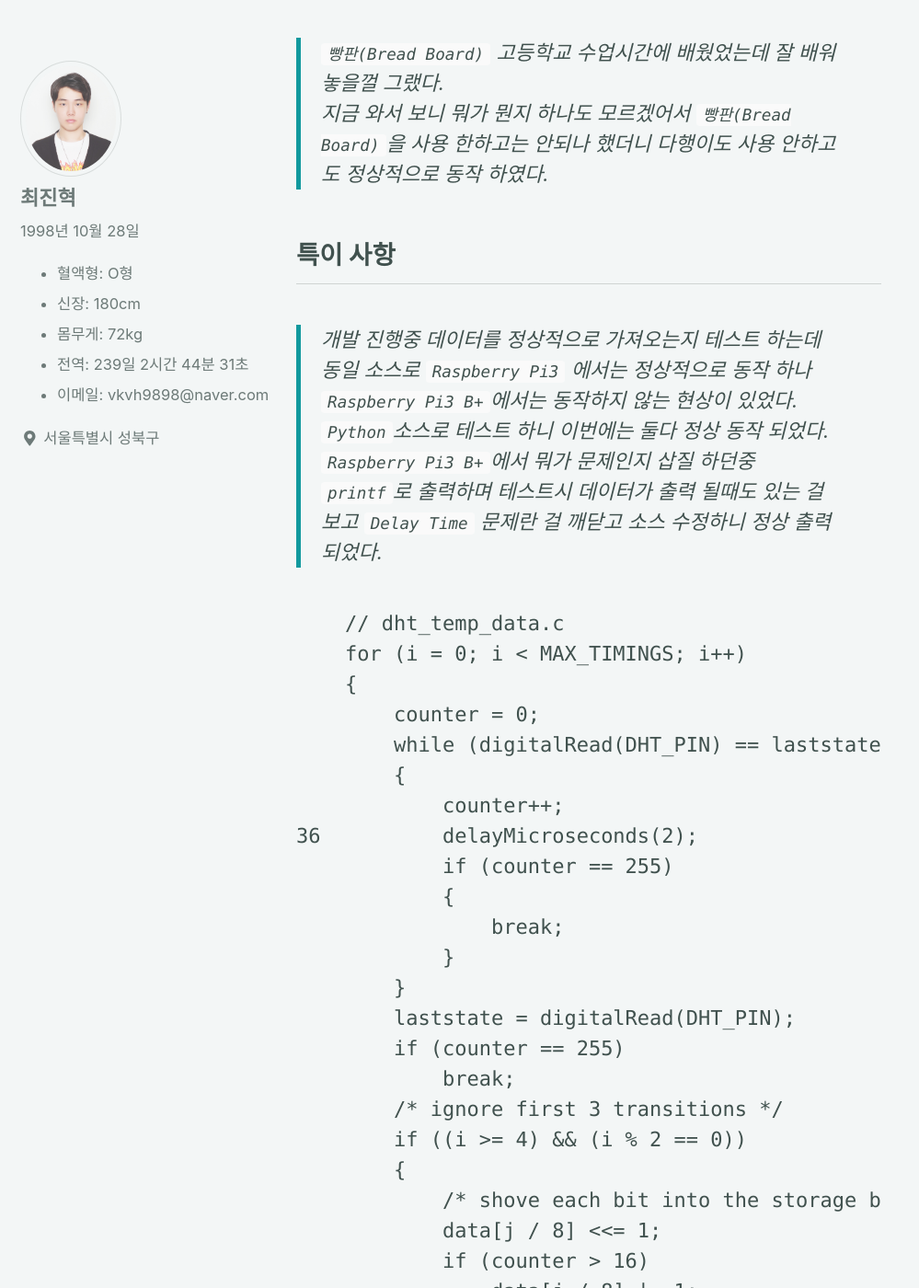
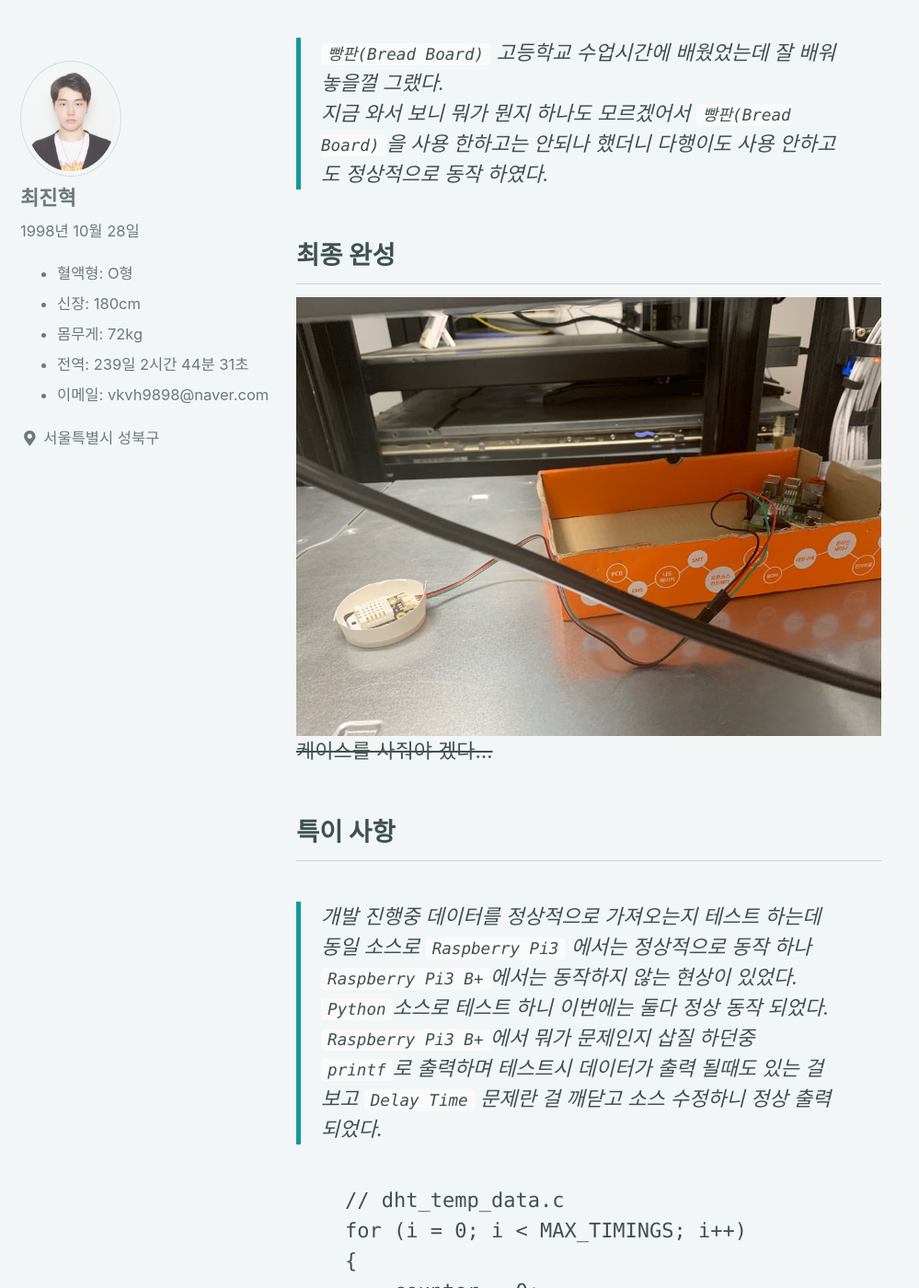
Before and after one commit to Tosi123/Tosi123.github.io, a Jekyll site: the page built from _posts/2019-04-09-Project2.md, in a window 1280 px wide and 1400 px high, scrolled down 1775 px. Shown: the whole window at 92% size, without its empty margins (0-999 px from the left). Built offline with Jekyll 4.4.1, drawn with Linux system fonts in a browser that asks for light colours; cached includes are drawn as plain includes; nearby versions of some CDN libraries.

Commit message:
최종 완성 추가

```diff
--- a/_posts/2019-04-09-Project2.md
+++ b/_posts/2019-04-09-Project2.md
@@ -22,6 +22,10 @@
 ## 전자 회로
 >`빵판(Bread Board)` 고등학교 수업시간에 배웠었는데 잘 배워 놓을껄 그랬다.<br>
 지금 와서 보니 뭐가 뭔지 하나도 모르겠어서 `빵판(Bread Board)`을 사용 한하고는 안되나 했더니 다행이도 사용 안하고도 정상적으로 동작 하였다.
+
+## 최종 완성
+![실사](https://github.com/Tosi123/Tosi123.github.io/blob/master/assets/image/temp_monitoring_real.jpg?raw=true)
+~~케이스를 사줘야 겠다...~~
 
 ## 특이 사항
 >개발 진행중 데이터를 정상적으로 가져오는지 테스트 하는데 동일 소스로 `Raspberry Pi3`
```
